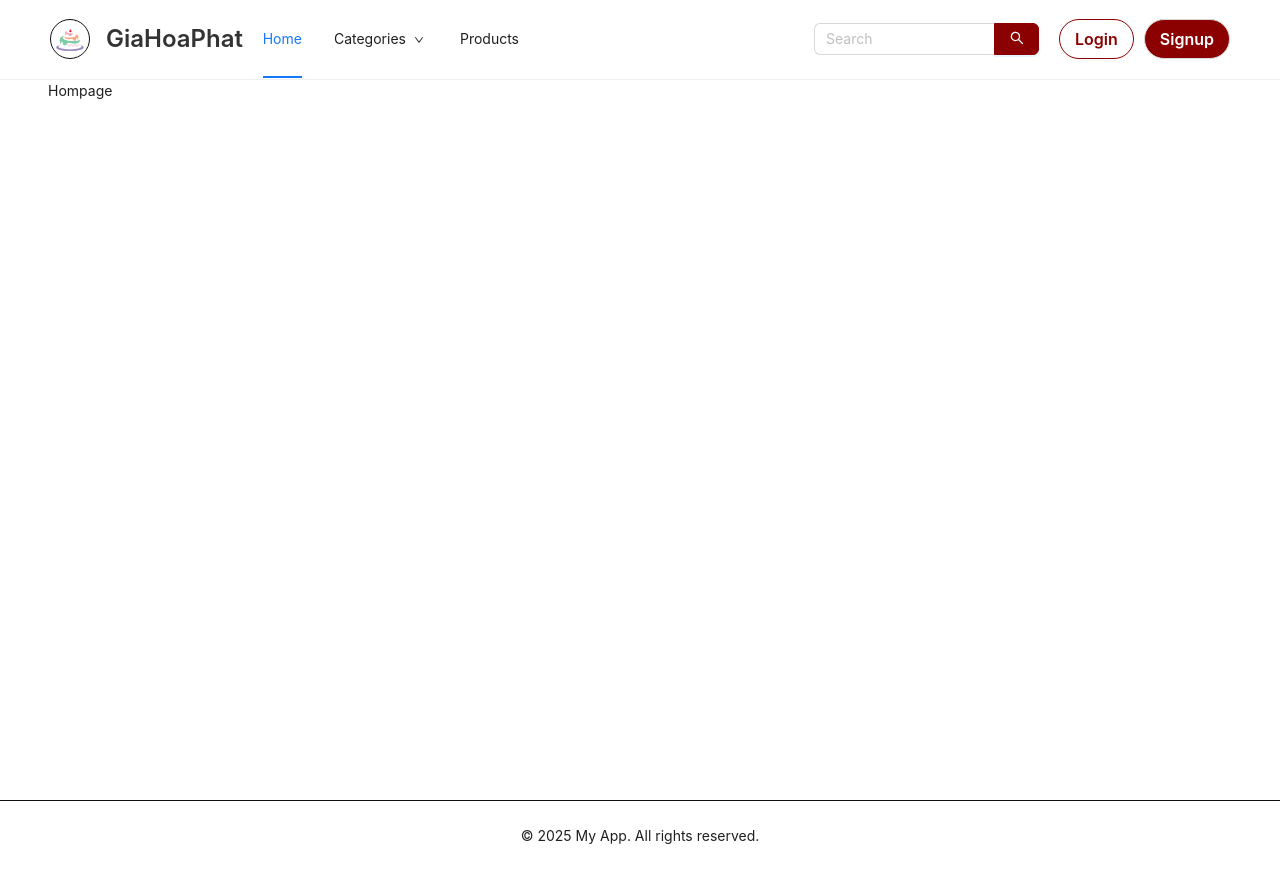
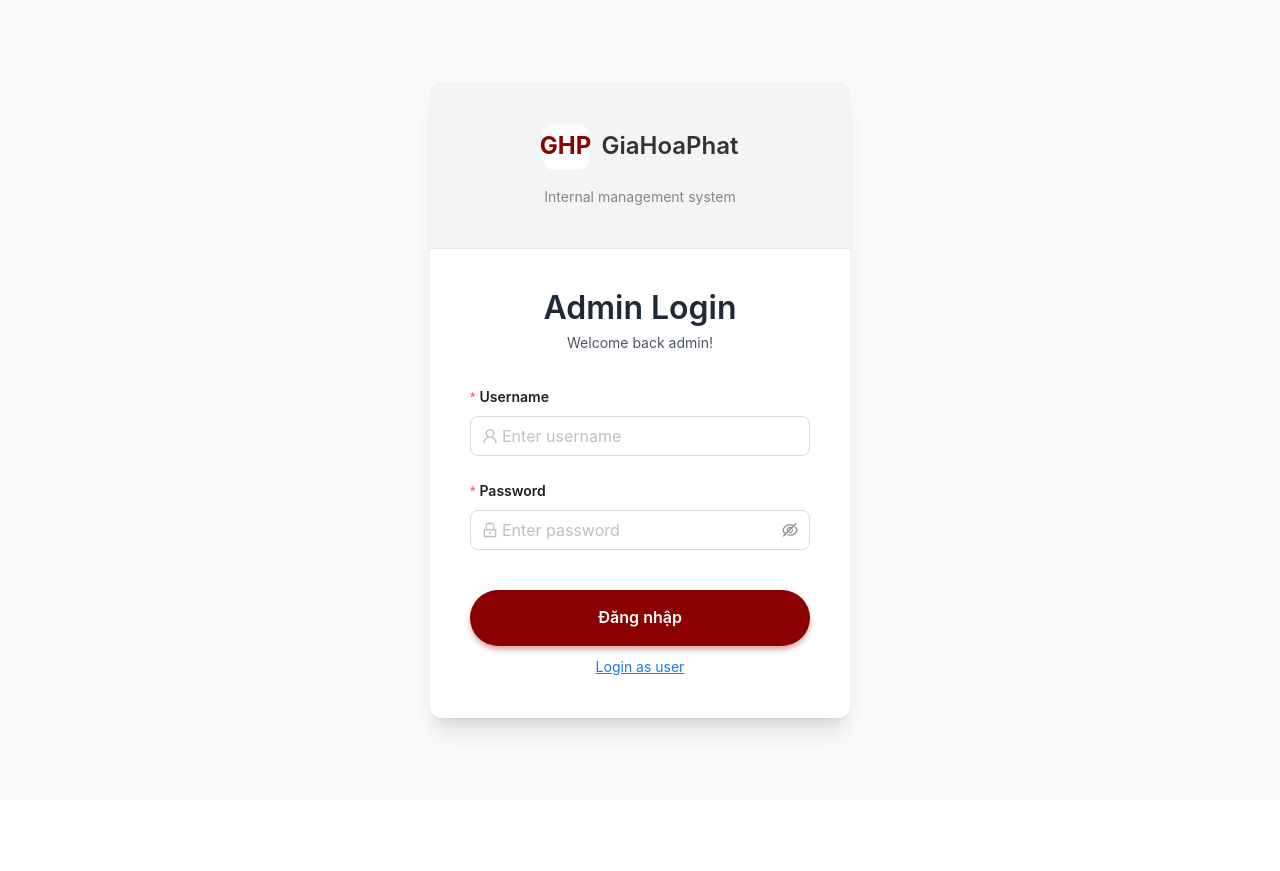
Before and after one commit to VinHa28/SWD392_G3, a React (Vite) app in the folder swd-fe/: page /login-admin in a window 1280 px wide. Before the commit this address led to /. After the commit the page ends 800 px from the top, so only its background shows below. Built offline with nearby package versions, Linux system fonts and the light colour scheme.

Commit message:
Update FE: Login Admin

```diff
--- a/swd-fe/src/App.jsx
+++ b/swd-fe/src/App.jsx
@@ -18,6 +18,7 @@ import Home from "./pages/Home";
 import ProductList from "./pages/ProductList";
 import ProductDetail from "./pages/ProductDetail";
 import Dashboard from "./pages/Admin/Dashboard";
+import AdminLogin from "./pages/Admin/AdminLogin";
 
 function ProtectedRoute({ children }) {
   const { isAuthenticated, user } = useAuth();
@@ -48,6 +49,7 @@ export default function App() {
             {/* ----------- Auth pages (không có layout) ----------- */}
             <Route path="/login" element={<Login />} />
             <Route path="/signup" element={<SignUp />} />
+            <Route path="/login-admin" element={<AdminLogin />} />
 
             {/* ----------- Admin page (Dashboard) ----------- */}
             <Route
--- a/swd-fe/src/components/Logo.jsx
+++ b/swd-fe/src/components/Logo.jsx
@@ -3,27 +3,28 @@ import { useNavigate } from "react-router-dom";
 
 export default function Logo() {
   const navigate = useNavigate();
+  const logoStyle = {
+    color: "#8B0000",
+    width: 48,
+    height: 48,
+    display: "flex",
+    alignItems: "center",
+    justifyContent: "center",
+    fontSize: 24,
+    fontWeight: "bold",
+    backgroundColor: "white",
+    borderRadius: 12,
+    boxShadow: "inset 0 2px 4px rgba(0, 0, 0, 0.06)",
+  };
+
   return (
     <div
-      style={{
-        width: 40,
-        height: 40,
-        border: "1px solid #111",
-        borderRadius: "50%",
-        display: "flex",
-        alignItems: "center",
-        justifyContent: "center",
-        cursor: "pointer",
-      }}
+      style={logoStyle}
       onClick={() => {
         navigate("/");
       }}
     >
-      <img
-        src="./logo.png"
-        alt="logo"
-        style={{ width: 50, height: 50, objectFit: "cover" }}
-      />
+      GHP
     </div>
   );
 }
--- a/swd-fe/src/contexts/AuthContext.jsx
+++ b/swd-fe/src/contexts/AuthContext.jsx
@@ -38,12 +38,42 @@ export const AuthProvider = ({ children }) => {
       localStorage.setItem("user", JSON.stringify(userData));
       setUser(userData);
       setLoading(false);
+      navigate("/");
+    } catch (error) {
+      console.error("Login failed:", error);
+      setLoading(false);
+      throw error;
+    }
+  };
+
+  const adminLogin = async (username, password) => {
+    try {
+      setLoading(true);
+      const res = await loginService({ username, password });
+
+      const token = res?.result?.token;
+      if (!token) throw new Error("No token returned from server.");
+
+      const decoded = jwtDecode(token);
+      const roles = decoded.scope ? decoded.scope.split(" ") : [];
+      const userData = {
+        username: decoded.sub,
+        roles,
+        exp: decoded.exp,
+      };
+
+      localStorage.setItem("accessToken", token);
+      localStorage.setItem("user", JSON.stringify(userData));
+      setUser(userData);
+      setLoading(false);
 
       if (roles.includes("ROLE_ADMIN")) {
         message.success("Welcome admin! Redirecting to dashboard...");
         navigate("/dashboard");
       } else {
-        navigate("/");
+        alert("You do not have access!");
+        logout();
+        navigate("/login");
       }
     } catch (error) {
       console.error("Login failed:", error);
@@ -87,6 +117,7 @@ export const AuthProvider = ({ children }) => {
     isAuthenticated: !!user,
     login,
     logout,
+    adminLogin,
   };
 
   return <AuthContext.Provider value={value}>{children}</AuthContext.Provider>;
--- /dev/null
+++ b/swd-fe/src/pages/Admin/AdminLogin.jsx
@@ -0,0 +1,214 @@
+import React, { useState } from "react";
+import { Form, Input, Button, Typography } from "antd";
+import { UserOutlined, LockOutlined } from "@ant-design/icons";
+import Logo from "../../components/Logo";
+import { Link } from "react-router-dom";
+import { useAuth } from "../../contexts/AuthContext";
+
+const { Title, Text } = Typography;
+
+const brandRowStyle = {
+  display: "flex",
+  alignItems: "center",
+  gap: 12,
+};
+
+const leftPanelStyle = {
+  backgroundColor: "#f3f4f6",
+  display: "flex",
+  flexDirection: "column",
+  alignItems: "center",
+  justifyContent: "center",
+  padding: 40,
+  borderBottom: "1px solid #e5e7eb", // Đường viền ngăn cách cho bố cục column
+};
+
+const rightPanelStyle = {
+  padding: 40,
+  display: "flex",
+  flexDirection: "column",
+  justifyContent: "center",
+};
+
+const loginCardStyle = {
+  display: "flex",
+  flexDirection: "column",
+  backgroundColor: "white",
+  borderRadius: 12,
+  boxShadow:
+    "0 20px 25px -5px rgba(0, 0, 0, 0.1), 0 8px 10px -6px rgba(0, 0, 0, 0.1)",
+  overflow: "hidden",
+  maxWidth: 420,
+  width: "100%",
+  margin: 16,
+};
+
+const loginPageStyle = {
+  minHeight: "100vh",
+  display: "flex",
+  alignItems: "center",
+  justifyContent: "center",
+  backgroundColor: "#f9fafb",
+  padding: 16,
+};
+
+const loginButtonCustomStyle = {
+  height: 56,
+  width: "100%",
+  borderRadius: 9999,
+  border: "none",
+  backgroundColor: "#8B0000",
+  fontSize: 16,
+  fontWeight: 600,
+  boxShadow: "0 4px 6px -1px rgba(139, 0, 0, 0.4)",
+};
+
+const CompanyBrand = () => (
+  <div
+    style={{ display: "flex", flexDirection: "column", alignItems: "center" }}
+  >
+    <div style={brandRowStyle}>
+      <Logo />
+      <Title level={3} style={{ margin: 0, color: "#333333" }}>
+        GiaHoaPhat
+      </Title>
+    </div>
+    <Text type="secondary" style={{ marginTop: 16, textAlign: "center" }}>
+      Internal management system
+    </Text>
+  </div>
+);
+
+export default function AdminLogin() {
+  const [errorMessage, setErrorMessage] = useState(null);
+  const { adminLogin } = useAuth();
+  const onFinish = async (values) => {
+    setErrorMessage(null);
+    const { username, password } = values;
+    try {
+      await adminLogin(username, password);
+    } catch (error) {
+      let message = "Login failed! Please try again.";
+
+      if (error.response) {
+        if (
+          error.response.status === 401 ||
+          error.response.status === 403 ||
+          error.response.status === 404
+        ) {
+          message = "Invalid username or password.";
+        } else {
+          message =
+            error.response.data?.message || "An unknown server error occurred.";
+        }
+      } else if (error.request) {
+        message =
+          "Cannot connect to the server. Please check your network or API status.";
+      } else {
+        message = error.message;
+      }
+
+      setErrorMessage(message);
+    }
+  };
+
+  return (
+    <div style={loginPageStyle}>
+      <div style={loginCardStyle}>
+        <div style={leftPanelStyle}>
+          <CompanyBrand />
+        </div>
+
+        <div style={rightPanelStyle}>
+          <Title
+            level={1}
+            style={{
+              textAlign: "center",
+              fontSize: 32,
+              marginBottom: 4,
+              color: "#1f2937",
+            }}
+          >
+            Admin Login
+          </Title>
+          <Text
+            style={{ textAlign: "center", marginBottom: 32, color: "#4b5563" }}
+          >
+            Welcome back admin!
+          </Text>
+          {errorMessage && (
+            <Text
+              type="danger"
+              style={{
+                marginBottom: 16,
+                display: "block",
+                textAlign: "center",
+              }}
+            >
+              {errorMessage}
+            </Text>
+          )}
+
+          <Form
+            name="admin_login"
+            initialValues={{ remember: true }}
+            onFinish={onFinish}
+            layout="vertical"
+          >
+            {/* Username Field */}
+            <Form.Item
+              label={<Text strong>Username</Text>}
+              name="username"
+              rules={[{ required: true, message: "Please enter username!" }]}
+              style={{ marginBottom: 24 }}
+            >
+              <Input
+                prefix={<UserOutlined style={{ color: "rgba(0,0,0,.25)" }} />}
+                placeholder="Enter username"
+                size="large"
+                style={{ borderRadius: 8 }}
+              />
+            </Form.Item>
+
+            {/* Password Field */}
+            <Form.Item
+              label={<Text strong>Password</Text>}
+              name="password"
+              rules={[{ required: true, message: "Please enter password!" }]}
+              style={{ marginBottom: 24 }}
+            >
+              <Input.Password
+                prefix={<LockOutlined style={{ color: "rgba(0,0,0,.25)" }} />}
+                placeholder="Enter password"
+                size="large"
+                style={{ borderRadius: 8 }}
+              />
+            </Form.Item>
+
+            {/* Login Button */}
+            <Form.Item style={{ marginTop: 40, marginBottom: 0 }}>
+              <Button
+                type="primary"
+                htmlType="submit"
+                size="large"
+                style={loginButtonCustomStyle}
+              >
+                Đăng nhập
+              </Button>
+            </Form.Item>
+          </Form>
+          <Link
+            to={"/login"}
+            style={{
+              textDecoration: "underline",
+              textAlign: "center",
+              marginTop: 10,
+            }}
+          >
+            Login as user
+          </Link>
+        </div>
+      </div>
+    </div>
+  );
+}
--- a/swd-fe/src/pages/Login/index.jsx
+++ b/swd-fe/src/pages/Login/index.jsx
@@ -2,15 +2,15 @@ import { Col, Row, Button, Input, Form, Typography } from "antd";
 import styles from "./Login.module.css";
 import Logo from "../../components/Logo";
 import { EyeOutlined, EyeInvisibleOutlined } from "@ant-design/icons";
-import { useNavigate } from "react-router-dom";
+import { Link, useNavigate } from "react-router-dom";
 import { useAuth } from "../../contexts/AuthContext";
-import { useState } from "react";
+import { useEffect, useState } from "react";
 
 const { Text } = Typography;
 
 export default function Login() {
   const navigate = useNavigate();
-  const { login, loading } = useAuth();
+  const { login, loading, logout } = useAuth();
   const [errorMessage, setErrorMessage] = useState(null);
 
   const navigateTopSignUp = () => {
@@ -46,6 +46,9 @@ export default function Login() {
       setErrorMessage(message);
     }
   };
+  useEffect(() => {
+    logout();
+  }, []);
 
   return (
     <div className={styles.layoutContainer}>
@@ -150,6 +153,9 @@ export default function Login() {
                 </Button>
               </Form.Item>
             </Form>
+            <Link to={"/login-admin"} style={{ textDecoration: "underline" }}>
+              Are you admin?
+            </Link>
           </div>
         </Col>
 
```
